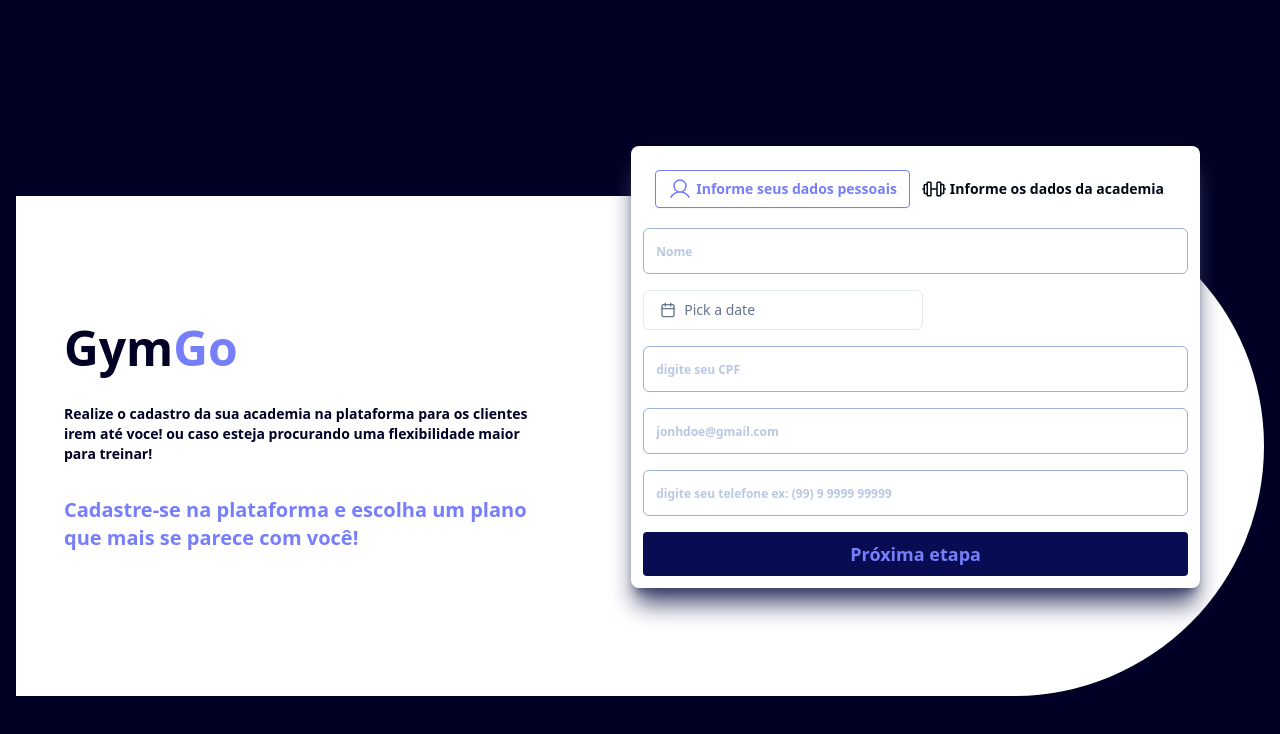
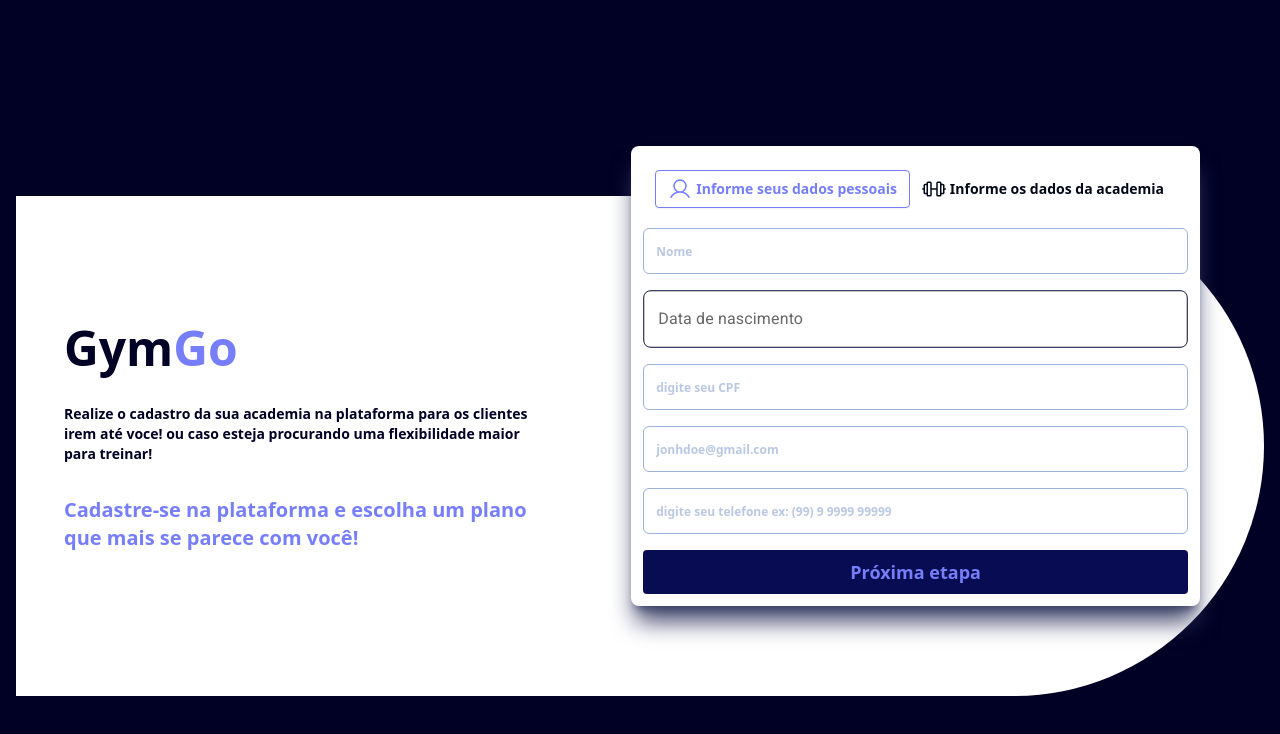
Before and after one commit to eduardo1199/gym-go, a Next.js app: page /Register in a window 1280 px wide. Shown: the top 734 px of the page. Built offline with nearby package versions, Linux system fonts and the light colour scheme.

Commit message:
feat: implementation datepicker from materialUi

```diff
--- a/src/components/DatePicker/index.tsx
+++ b/src/components/DatePicker/index.tsx
@@ -3,7 +3,6 @@ import { format } from 'date-fns'
 import { Calendar as CalendarIcon } from 'lucide-react'
 
 import { cn } from '@/lib/utils'
-import { Button } from '../Button'
 import { Calendar } from '../Calendar'
 import { Popover, PopoverContent, PopoverTrigger } from '../Popover'
 import { DataPickerButton } from 'components/Button/DataPickerButton'
@@ -17,12 +16,12 @@ export function DatePickerDemo() {
         <DataPickerButton
           variant={'outline'}
           className={cn(
-            'w-[280px] justify-start text-left font-normal',
+            'w-full justify-start text-left font-normal',
             !date && 'text-muted-foreground',
           )}
         >
           <CalendarIcon className="mr-2 h-4 w-4" />
-          {date ? format(date, 'dd') : <span>Pick a date</span>}
+          {date ? format(date, 'dd') : <span>Selecione a data</span>}
         </DataPickerButton>
       </PopoverTrigger>
       <PopoverContent className="w-auto p-0">
--- a/src/pages/Register/components/ManagerForm/index.tsx
+++ b/src/pages/Register/components/ManagerForm/index.tsx
@@ -1,9 +1,10 @@
+import { DatePicker } from '@mui/x-date-pickers'
 import { Barbell, User } from '@phosphor-icons/react'
 import { Button } from 'components/Button'
-import { DatePickerDemo } from 'components/DatePicker'
 
 import { Input } from 'components/Input'
 import { Tab } from 'components/Tabs'
+import { StyledDatePicker } from './styes'
 
 export function ManagerForm() {
   return (
@@ -24,9 +25,13 @@ export function ManagerForm() {
           {/* Component form to manager */}
           <form className="flex flex-col rounded gap-4">
             <Input placeholder="Nome" id="name" />
-            <DatePickerDemo />
+
+            <StyledDatePicker label="Data de nascimento" />
+
             <Input placeholder="digite seu CPF" id="cpf" />
+
             <Input placeholder="jonhdoe@gmail.com" id="email" />
+
             <Input
               placeholder="digite seu telefone ex: (99) 9 9999 99999"
               id="phone"
--- /dev/null
+++ b/src/pages/Register/components/ManagerForm/styes.ts
@@ -0,0 +1,18 @@
+import { styled } from '@mui/material/styles'
+
+import { DatePicker } from '@mui/x-date-pickers'
+
+export const StyledDatePicker = styled(DatePicker)({
+  color: '#3D4268',
+  borderRadius: 8,
+  borderWidth: 1,
+  borderColor: '#3D4268',
+  border: '1px solid',
+  backgroundColor: 'transparent',
+  fontSize: 12,
+
+  '&:focus': {
+    borderWidth: 1,
+    borderColor: '#3D4268',
+  },
+})
--- a/src/pages/_app.tsx
+++ b/src/pages/_app.tsx
@@ -1,9 +1,17 @@
 import type { AppProps } from 'next/app'
 
+import { LocalizationProvider } from '@mui/x-date-pickers'
+import { AdapterDayjs } from '@mui/x-date-pickers/AdapterDayjs'
+
 import 'styles/globals.css'
+import 'styles/material'
 
 function MyApp({ Component, pageProps }: AppProps) {
-  return <Component {...pageProps} />
+  return (
+    <LocalizationProvider dateAdapter={AdapterDayjs}>
+      <Component {...pageProps} />
+    </LocalizationProvider>
+  )
 }
 
 export default MyApp
--- /dev/null
+++ b/src/styles/material.ts
@@ -0,0 +1,4 @@
+import '@fontsource/roboto/300.css'
+import '@fontsource/roboto/400.css'
+import '@fontsource/roboto/500.css'
+import '@fontsource/roboto/700.css'
```
